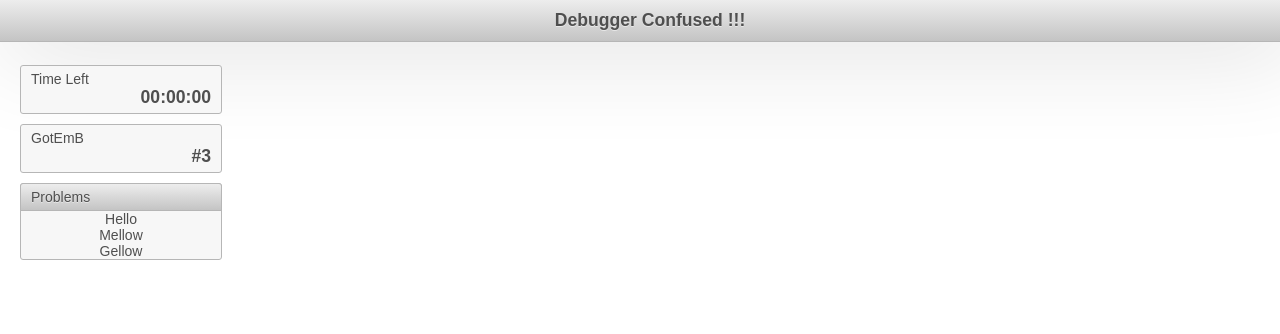
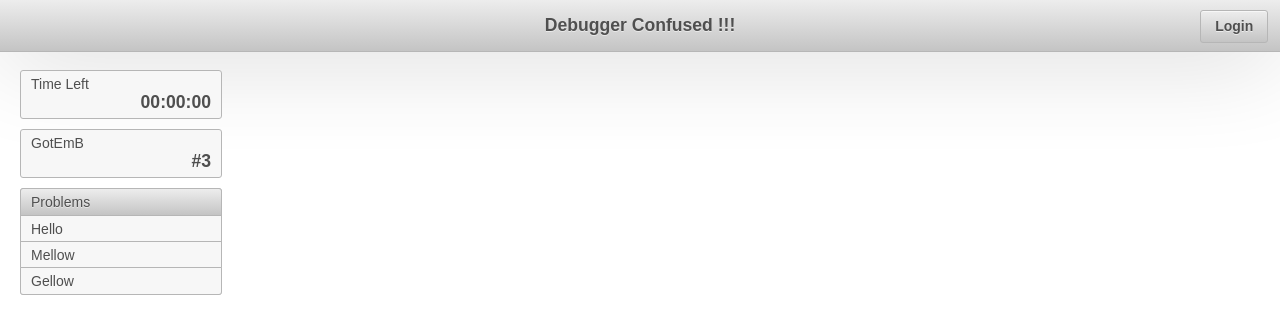
Before and after one commit to GotEmB/DeCon, a plain HTML site: page public/index.html in a window 1280 px wide. Drawn offline with Linux system fonts and the light colour scheme.

Commit message:
UI for Login.

```diff
--- a/public/css/Aristo/Aristo.css
+++ b/public/css/Aristo/Aristo.css
@@ -555,8 +555,13 @@ button.ui-button::-moz-focus-inner { border: 0; padding: 0; } /* reset extra pad
 .ui-dialog .ui-dialog-titlebar-close span { display: block; margin: 1px; background: url(images/icon_sprite.png) 0 -16px no-repeat; }
 .ui-dialog .ui-dialog-titlebar-close:hover span { background-position: -16px -16px; }
 .ui-dialog .ui-dialog-titlebar-close:hover, .ui-dialog .ui-dialog-titlebar-close:focus { padding: 0; border: 0; }
-.ui-dialog .ui-dialog-content { position: relative; border: 0; padding: .5em 1em; background-color: rgb(247, 247, 247); overflow: auto; zoom: 1; }
-.ui-dialog .ui-dialog-buttonpane { text-align: left; border-width: 1px 0 0 0; background-color: rgb(247, 247, 247); margin: 0; padding: .3em 1em .5em .4em; }
+.ui-dialog .ui-dialog-content { position: relative; border: 0;
+	background-color: rgb(247, 247, 247); overflow: auto; zoom: 1;
+	padding: .7em 1em;
+}
+.ui-dialog .ui-dialog-buttonpane { text-align: left; border-width: 1px 0 0 0; background-color: rgb(242, 242, 242); margin: 0;
+	padding: .3em 1em .3em .4em;
+}
 .ui-dialog .ui-dialog-buttonpane .ui-dialog-buttonset { float: right; }
 .ui-dialog .ui-dialog-buttonpane button { margin: .5em .4em .5em 0; cursor: pointer; }
 .ui-dialog .ui-resizable-se { width: 14px; height: 14px; right: 3px; bottom: 3px; }
--- a/public/css/clientside.css
+++ b/public/css/clientside.css
@@ -8,19 +8,34 @@ body
 	margin: 0;
 	width: 100%;
 	height: 100%;
+	user-select: none;
+	-webkit-user-select: none;
+	-moz-user-select: none;
 }
 
 #header
 {
 	display: box;
-	text-align: center;
 	border-width: 0;
 	border-bottom-width: 1px;
-	padding: 10px;
+	padding: 10px 0;
 	text-shadow: 0 1px 0 rgba(255, 255, 255, 0.5);
 	box-shadow: 0 0 0 rgba(255, 255, 255, 0.6),0 0 100px rgba(0, 0, 0, 0.2);
 	position: fixed;
 	width: 100%;
+}
+
+#header-label
+{
+	padding: 5px 0;
+	text-align: center;
+}
+
+#login-button
+{
+	position: absolute;
+	top: 10px;
+	right: 10px;
 }
 
 div.login-row:nth-of-type(1)
@@ -40,7 +55,7 @@ div.login-row input
 #sidepanel
 {
 	position: fixed;
-	top: 65px;
+	top: 70px;
 	left: 20px;
 }
 
@@ -79,7 +94,19 @@ div.login-row input
 		margin: -1px -1px 0;
 	}
 
-	#problems-contents div.ui-button
+	#problems-contents div
 	{
-		width: 100%;
+		width: 180px;
+		text-align: left;
+		padding: 5px 10px;
+		background-color: rgb(247, 247, 247);
+		box-shadow: none;
+		margin: -1px;
 	}
+
+.no-select
+{
+	user-select: none;
+	-webkit-user-select: none;
+	-moz-user-select: none;
+}
--- a/public/index.html
+++ b/public/index.html
@@ -9,7 +9,10 @@
 		<script src="js/clientside.js" type="text/javascript"></script>
 	</head>
 	<body>
-		<div class="ui-widget ui-widget-header" id="header">Debugger Confused !!!</div>
+		<div class="ui-widget ui-widget-header" id="header">
+			<div id="login-button">Login</div>
+			<div id="header-label">Debugger Confused !!!</div>
+		</div>
 		<div id="login-form" title="Login">
 			<div class="login-row">
 				<div>Team Name</div>
@@ -32,9 +35,9 @@
 			<div id="problems-box" class="ui-widget ui-widget-content ui-state-normal ui-corner-top ui-corner-bottom">
 				<div class="ui-widget-header ui-corner-top">Problems</div>
 				<div id="problems-contents">
-					<div class="ui-button ui-state-normal">Hello</div>
-					<div class="ui-button ui-state-normal">Mellow</div>
-					<div class="ui-button ui-state-normal">Gellow</div>
+					<div class="ui-button ui-widget ui-widget-content ui-state-normal ui-button-text-only">Hello</div>
+					<div class="ui-button ui-widget ui-widget-content ui-state-normal ui-button-text-only">Mellow</div>
+					<div class="ui-button ui-widget ui-widget-content ui-state-normal ui-button-text-only">Gellow</div>
 				</div>
 			</div>
 		</div>
--- a/public/js/clientside.js
+++ b/public/js/clientside.js
@@ -1,17 +1,25 @@
 $(document).ready(function() {
 	$('#login-form').dialog({
 		autoOpen: false,
+		show: 'fade',
+		hide: 'fade',
 		height: 240,
 		width: 400,
 		modal: true,
 		resizable: false,
 		buttons: {
 			"Login": function() {},
-			"Cancel": function() {}
+			"Cancel": function() {$('#login-form').dialog('close')}
 		}
 	});
+	$('#login-button').button().click(function() {$('#login-form').dialog('open')});
 
 	$('#ranking-box').hover(function() {$(this).addClass('ui-state-hover')}, function() {$(this).removeClass('ui-state-hover')});
 	$('#ranking-box').mousedown(function() {$(this).addClass('ui-state-focus')});
 	$('#ranking-box').mouseup(function() {$(this).removeClass('ui-state-focus')});
+
+	$('#problems-contents div').hover(function() {$(this).addClass('ui-state-hover')}, function() {$(this).removeClass('ui-state-hover')});
+	$('#problems-contents div').mousedown(function() {$(this).addClass('ui-state-focus')});
+	$('#problems-contents div').mouseup(function() {$(this).removeClass('ui-state-focus')});
+	$('#problems-contents div:last-child').addClass('ui-corner-bottom');
 });
```
Also changed, not shown: 1 other file.
